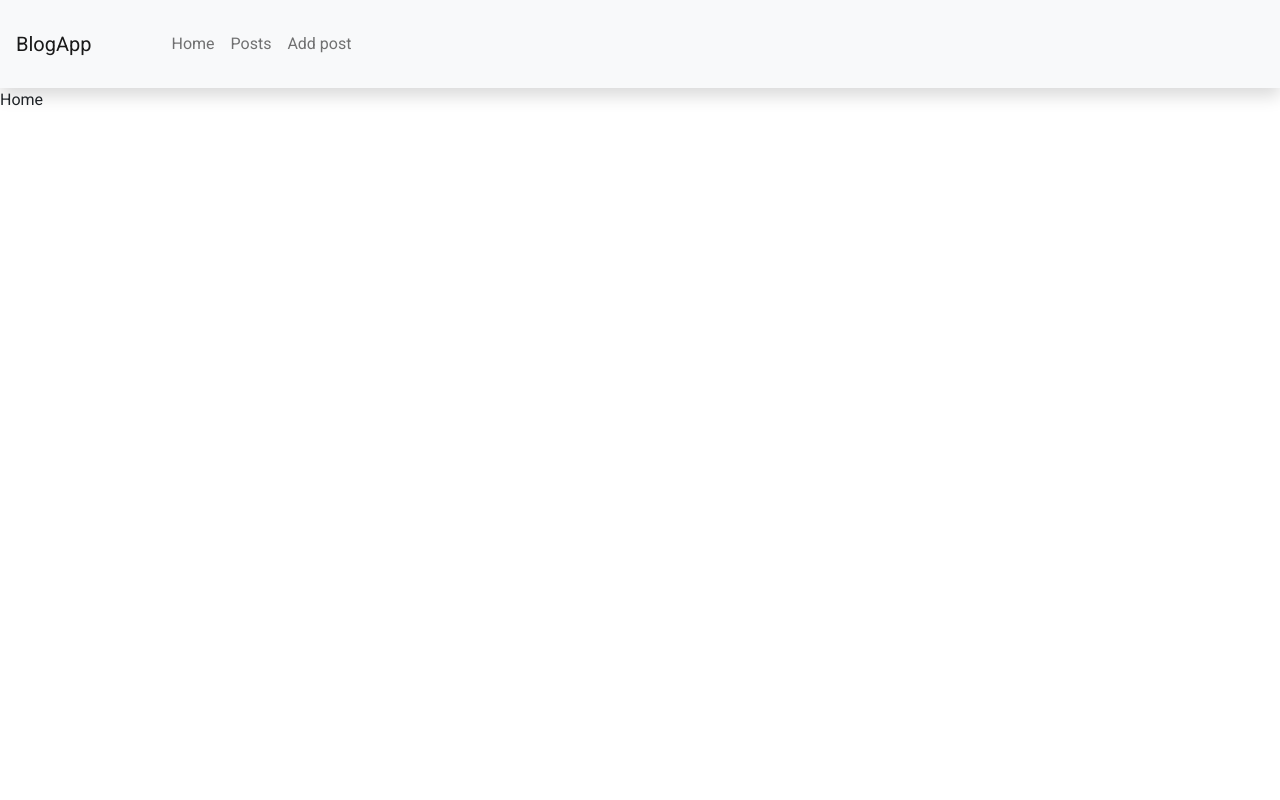
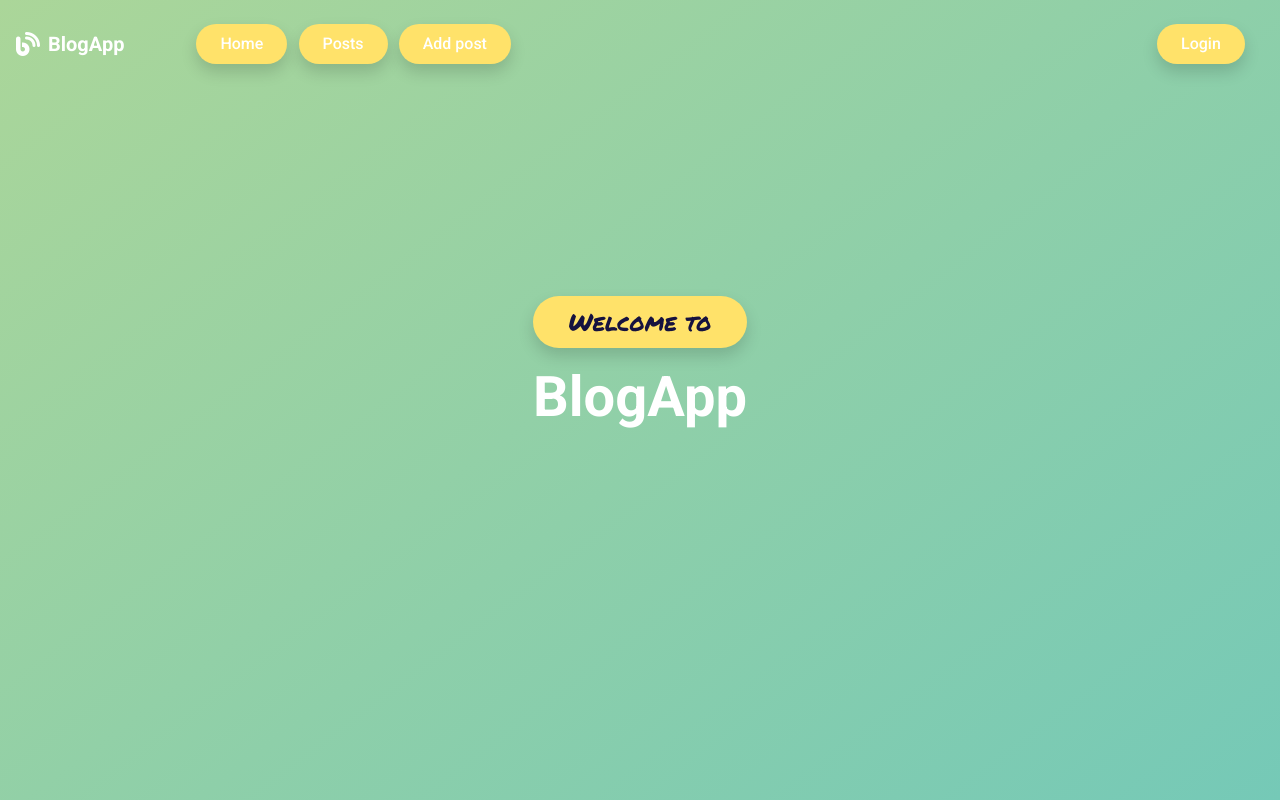
Before and after one commit to aaleksandart/BlogApp, a React (Create React App) app in the folder BlogApp.Frontend/blog.app-react/: page / in a window 1280 px wide. Built offline with nearby package versions, Linux system fonts and the light colour scheme.

Commit message:
design update
design updates on home page and general design

```diff
--- a/BlogApp.Frontend/blog.app-react/public/index.html
+++ b/BlogApp.Frontend/blog.app-react/public/index.html
@@ -5,10 +5,7 @@
     <link rel="icon" href="%PUBLIC_URL%/favicon.ico" />
     <meta name="viewport" content="width=device-width, initial-scale=1" />
     <meta name="theme-color" content="#000000" />
-    <meta
-      name="description"
-      content="Web site created using create-react-app"
-    />
+    <meta name="description" content="Web site created using create-react-app" />
     <link rel="apple-touch-icon" href="%PUBLIC_URL%/logo192.png" />
     <!--
       manifest.json provides metadata used when your web app is installed on a
@@ -24,9 +21,10 @@
       work correctly both with client-side routing and a non-root public URL.
       Learn how to configure a non-root public URL by running `npm run build`.
     -->
-    <title>React App</title>
+    <title>BlogApp</title>
     <!-- CSS only -->
     <link href="https://cdn.jsdelivr.net/npm/bootstrap@5.2.2/dist/css/bootstrap.min.css" rel="stylesheet" integrity="sha384-Zenh87qX5JnK2Jl0vWa8Ck2rdkQ2Bzep5IDxbcnCeuOxjzrPF/et3URy9Bv1WTRi" crossorigin="anonymous">
+    <script src="https://kit.fontawesome.com/41c8b474e2.js" crossorigin="anonymous"></script>
     <!-- JavaScript Bundle with Popper -->
     <script src="https://cdn.jsdelivr.net/npm/bootstrap@5.2.2/dist/js/bootstrap.bundle.min.js" integrity="sha384-OERcA2EqjJCMA+/3y+gxIOqMEjwtxJY7qPCqsdltbNJuaOe923+mo//f6V8Qbsw3" crossorigin="anonymous"></script>
 
--- a/BlogApp.Frontend/blog.app-react/src/App.css
+++ b/BlogApp.Frontend/blog.app-react/src/App.css
@@ -1,9 +1,97 @@
 /* Google Fonts */
-@import url('https://fonts.googleapis.com/css2?family=Roboto:ital,wght@0,400;0,500;0,700;1,400;1,500;1,700&display=swap');
+@import url('https://fonts.googleapis.com/css2?family=Gloria+Hallelujah&family=Pacifico&family=Permanent+Marker&family=Roboto:ital,wght@0,400;0,500;0,700;1,400;1,500;1,700&display=swap');
 /*
+font-family: 'Gloria Hallelujah', cursive;
+font-family: 'Pacifico', cursive;
+font-family: 'Permanent Marker', cursive;
 font-family: 'Roboto', sans-serif;
 */
 
 * {
   font-family: 'Roboto', sans-serif;
+  margin: 0;
+  padding: 0;
+  box-sizing: border-box;
 }
+
+body {
+  background: rgb(171, 214, 153);
+  background: linear-gradient(143deg, rgba(171, 214, 153, 1) 0%, rgba(117, 201, 183, 1) 100%);
+  height: 100vh;
+  width: 100vw;
+}
+
+
+
+/* Navbar */
+.navbar-brand {
+  font-weight: 600;
+  color: white !important;
+}
+
+.navbar-nav a {
+  font-weight: 500;
+  color: white !important;
+}
+
+@media (min-width: 992px) {
+  .navbar-nav a {
+    background-color: #FFE26A;
+    border-radius: 5rem;
+    padding: 0.5rem 1.5rem !important;
+    margin-right: 0.7rem;
+  }
+
+  #first-navlink {
+    margin-left: 3rem;
+  }
+}
+
+.navbar-bg {
+  background-color: transparent !important;
+}
+
+.navbar-bg i {
+  font-size: 1.5rem;
+  margin-right: 0.5rem;
+  color: white;
+}
+
+
+
+/* Home */
+.home-container {
+  height: 70vh;
+  display: flex;
+  justify-content: center;
+  align-items: center;
+}
+
+.welcome {
+  text-align: center;
+}
+
+.home-container h1 {
+  color: white;
+  font-weight: 600;
+  font-size: 3.5rem;
+}
+
+.home-container p {
+  color: #16123F;
+  font-weight: 500;
+  font-size: 1.5rem;
+  font-family: 'Permanent Marker', cursive;
+  background-color: #FFE26A;
+  border-radius: 5rem;
+  padding: 0.5rem;
+}
+
+
+
+/* Posts */
+
+
+
+
+/* Add post */
--- a/BlogApp.Frontend/blog.app-react/src/components/navbar/Navbar.js
+++ b/BlogApp.Frontend/blog.app-react/src/components/navbar/Navbar.js
@@ -5,16 +5,20 @@ const Navbar = () => {
   return (
     <>
 
-      <nav className="navbar-bg navbar navbar-expand-lg navbar-light bg-light py-3 px-3 shadow">
+      <nav className="navbar-bg navbar navbar-expand-lg navbar-light bg-light py-3 px-3">
+        <i class="fa-solid fa-blog"></i>
         <Link className="navbar-brand" to="/" href="#">BlogApp</Link>
         <button className="navbar-toggler" type="button" data-bs-toggle="collapse" data-bs-target="#navbarNavAltMarkup" aria-controls="navbarNavAltMarkup" aria-expanded="false" aria-label="Toggle navigation">
           <span className="navbar-toggler-icon"></span>
         </button>
-        <div className="collapse navbar-collapse p-2" id="navbarNavAltMarkup">
+        <div className="collapse navbar-collapse p-2 justify-content-between" id="navbarNavAltMarkup">
           <div className="navbar-nav">
-            <Link className="nav-item nav-link ms-5" to="/">Home</Link>
-            <Link className="nav-item nav-link" to="/posts" >Posts</Link>
-            <Link className="nav-item nav-link" to="/addpost">Add post</Link>
+            <Link id='first-navlink' className="nav-item nav-link shadow" to="/">Home</Link>
+            <Link className="nav-item nav-link shadow" to="/posts" >Posts</Link>
+            <Link className="nav-item nav-link shadow" to="/addpost">Add post</Link>
+          </div>
+          <div className="navbar-nav">
+            <Link className="nav-item nav-link shadow">Login</Link>
           </div>
         </div>
       </nav>
--- a/BlogApp.Frontend/blog.app-react/src/pages/home/index.js
+++ b/BlogApp.Frontend/blog.app-react/src/pages/home/index.js
@@ -2,7 +2,19 @@ import React from 'react'
 
 const index = () => {
     return (
-        <div>Home</div>
+        <>
+
+            <div className='home-container'>
+                <div className='welcome'>
+                    <p className='shadow'>Welcome to</p>
+                    <h1>BlogApp</h1>
+                </div>
+                <div className='home-image'>
+                    <img></img>
+                </div>
+            </div>
+
+        </>
     )
 }
 
```
Also changed, not shown: BlogApp.Frontend/blog.app-react/src/pages/login/index.js (added).
